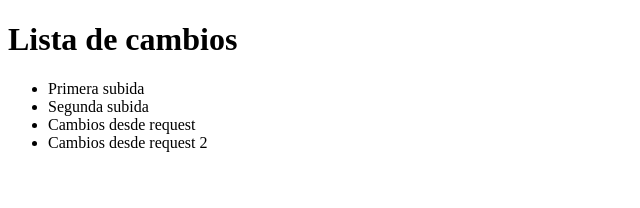
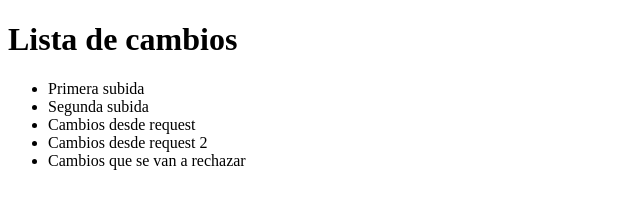
Before and after one commit to ddemiguel/git-test, a plain HTML site: page index.html in a window 1280 px wide. Shown: the whole page, without its empty margins (0-640 px from the left). Drawn offline with Linux system fonts and the light colour scheme.

Commit message:
Agregar cambios que se van a rechazar

```diff
--- a/index.html
+++ b/index.html
@@ -9,6 +9,7 @@
 			<li>Segunda subida</li>
 			<li>Cambios desde request</li>
 			<li>Cambios desde request 2</li>
+			<li>Cambios que se van a rechazar</li>
 		</ul>
 	</body>
 </html>
```
